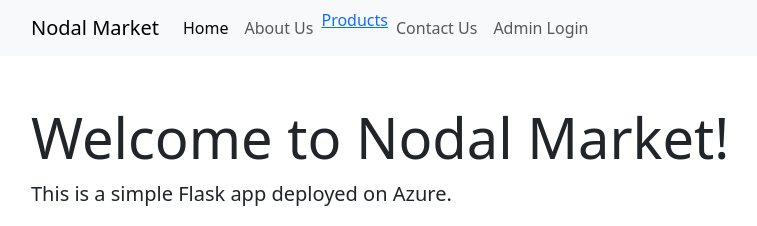
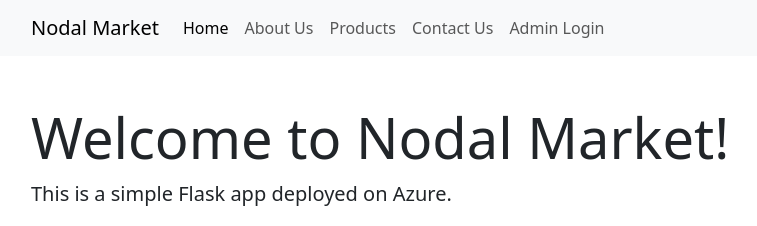
Before and after one commit to AustinTX360/1, a Flask app: page / in a window 1280 px wide. Shown: the top 226 px of the page, without its empty margins (51-808 px from the left). Run offline with Flask 3, Linux system fonts and the light colour scheme.

Commit message:
Update index.html

```diff
--- a/templates/index.html
+++ b/templates/index.html
@@ -23,7 +23,7 @@
                         <a class="nav-link" href="#about">About Us</a>
                     </li>
                     <li class="nav-item">
-                        <a href="{{ url_for('products') }}">Products</a>
+                        <a class="nav-link" href="{{ url_for('products') }}">Products</a>
                     </li>
                     <li class="nav-item">
                         <a class="nav-link" href="#contact">Contact Us</a>
```
